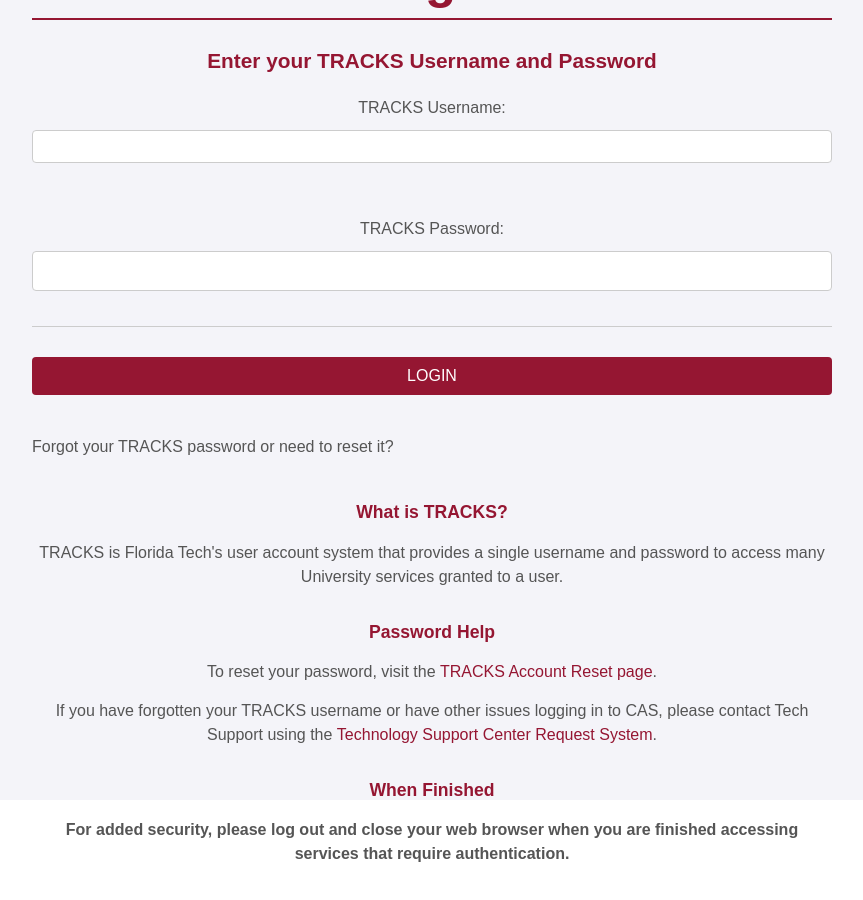
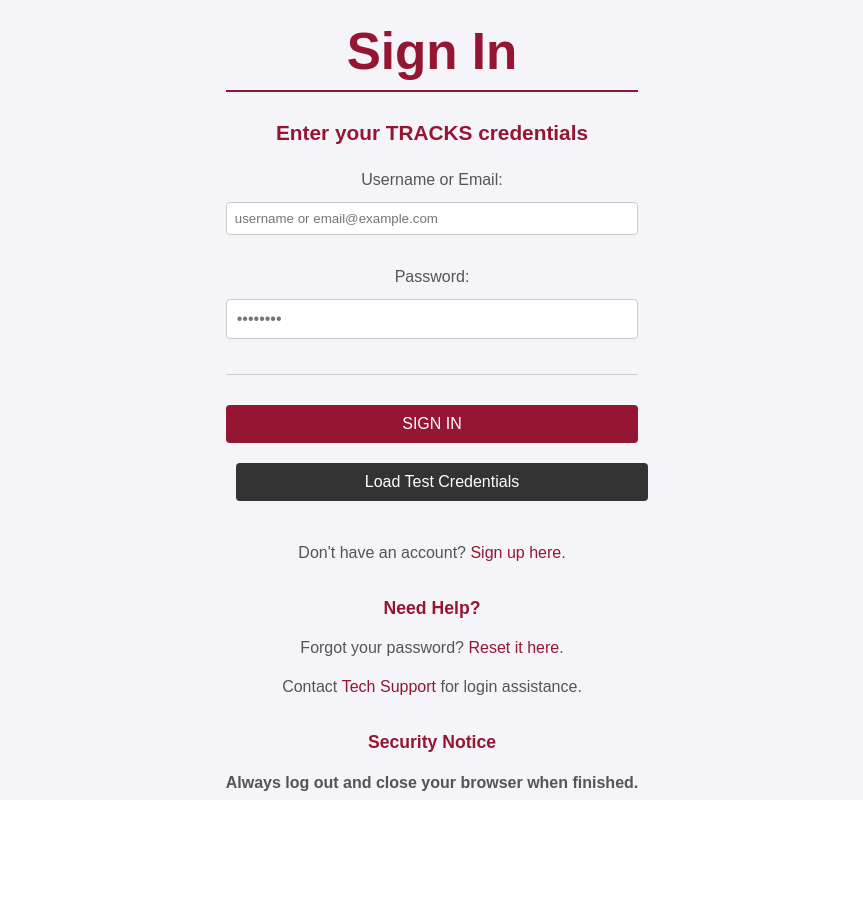
Before and after one commit to jnazario2000/flowdoc, a React (Vite) app: page /fltech in a window 1280 px wide. Shown: the top 900 px of the page, without its empty margins (208-1071 px from the left). After the commit the page ends 863 px from the top, so only its background shows below. Built offline with nearby package versions, Linux system fonts and the light colour scheme.

Commit message:
homepage

```diff
--- a/src/pages/FloridaTech.jsx
+++ b/src/pages/FloridaTech.jsx
@@ -1,15 +1,18 @@
-import React from 'react';
-import './FLTech.css';
+import React, { useState } from 'react';
 import { Link, useNavigate } from 'react-router-dom';
 import axios from 'axios';
+import './FLTech.css';
 
-const FloridaTech = () => {
-    const [formData, setFormData] = React.useState({
-        username: '',
+function Signin() {
+    const [formData, setFormData] = useState({
+        identifier: '',
         password: ''
     });
-    const [error, setError] = React.useState('');
+    const [error, setError] = useState('');
+    const [loading, setLoading] = useState(false);
     const navigate = useNavigate();
+
+    const { identifier, password } = formData;
 
     const handleChange = (e) => {
         const { name, value } = e.target;
@@ -19,103 +22,109 @@
         }));
     };
 
+
     const handleSubmit = async (e) => {
         e.preventDefault();
-        setError(''); // Clear previous errors
+        setLoading(true);
+        setError('');
 
         try {
-            // Send login request to backend
-            const response = await axios.post('http://localhost:3000/api/auth/login', {
-                username: formData.username,
-                password: formData.password
+            const response = await axios.post('http://localhost:3001/users', {
+                identifier,
+                password
             });
 
-            // If login successful (check your backend response structure)
-            if (response.data && response.data.success) {
-                // Store token in localStorage or context
-                localStorage.setItem('authToken', response.data.token);
-
-                // Redirect to homepage
-                navigate('/');
-            } else {
-                setError('Invalid username or password');
-            }
+            localStorage.setItem('authToken', response.data.token);
+            navigate('/');
         } catch (err) {
+            setApiStatus('failed');
             setError(err.response?.data?.message || 'Login failed. Please try again.');
+            console.error('Login error:', err);
+        } finally {
+            setLoading(false);
         }
     };
 
     return (
         <div className="container">
-            <h1 className="header">Login</h1>
-            <h2 className="subheader">Enter your TRACKS Username and Password</h2>
 
-            {/* Error message display */}
-            {error && <div className="error-message" style={{color: 'red', margin: '10px 0'}}>{error}</div>}
+            <h1 className="header">Sign In</h1>
+            <h2 className="subheader">Enter your TRACKS credentials</h2>
+
 
             <form onSubmit={handleSubmit} className="form">
-                <label htmlFor="username" className="label">TRACKS Username:</label>
+                <label htmlFor="identifier" className="label">Username or Email:</label>
                 <input
                     type="text"
-                    id="username"
-                    name="username"
+                    id="identifier"
+                    name="identifier"
                     className="input"
-                    value={formData.username}
+                    value={identifier}
                     onChange={handleChange}
+                    placeholder="username or email@example.com"
                     required
-                />
-                <input
-                    type="text"
-                    className="hiddenInput"
+                    autoComplete="username"
                 />
 
-                <label htmlFor="password" className="label">TRACKS Password:</label>
+                <label htmlFor="password" className="label">Password:</label>
                 <input
                     type="password"
                     id="password"
                     name="password"
                     className="input"
-                    value={formData.password}
+                    value={password}
                     onChange={handleChange}
+                    placeholder="••••••••"
                     required
+                    autoComplete="current-password"
                 />
 
                 <hr className="divider" />
 
-                <button type="submit" className="loginButton">LOGIN</button>
-
-                <div className="checkboxContainer">
-                    <p className="sectionText">
-                        Forgot your TRACKS password or need to reset it?
-                    </p>
-                </div>
+                <button
+                    type="submit"
+                    className="loginButton"
+                    disabled={loading || !identifier || !password}
+                >
+                    {loading ? 'Signing In...' : 'SIGN IN'}
+                </button>
             </form>
 
+            <div className="test-credentials">
+                <button onClick={() => {
+                    setFormData({
+                        identifier: 'test@example.com',
+                        password: 'test123'
+                    });
+                }}>
+                    Load Test Credentials
+                </button>
+            </div>
+
             <section className="section">
-                <h3 className="sectionHeader">What is TRACKS?</h3>
                 <p className="sectionText">
-                    TRACKS is Florida Tech's user account system that provides a single username and password to access many University services granted to a user.
+                    Don't have an account? <Link to="/signup" className="link">Sign up here</Link>.
                 </p>
             </section>
 
             <section className="section">
-                <h3 className="sectionHeader">Password Help</h3>
+                <h3 className="sectionHeader">Need Help?</h3>
                 <p className="sectionText">
-                    To reset your password, visit the <Link to="/reset" className="link">TRACKS Account Reset page</Link>.
+                    Forgot your password? <Link to="/reset" className="link">Reset it here</Link>.
                 </p>
                 <p className="sectionText">
-                    If you have forgotten your TRACKS username or have other issues logging in to CAS, please contact Tech Support using the <Link to="/support" className="link">Technology Support Center Request System</Link>.
+                    Contact <Link to="/support" className="link">Tech Support</Link> for login assistance.
                 </p>
             </section>
 
             <section className="section">
-                <h3 className="sectionHeader">When Finished</h3>
+                <h3 className="sectionHeader">Security Notice</h3>
                 <p className="securityNote">
-                    For added security, <strong>please log out and close your web browser</strong> when you are finished accessing services that require authentication.
+                    Always log out and close your browser when finished.
                 </p>
             </section>
         </div>
     );
-};
+}
 
-export default FloridaTech;
+export default Signin;
```
